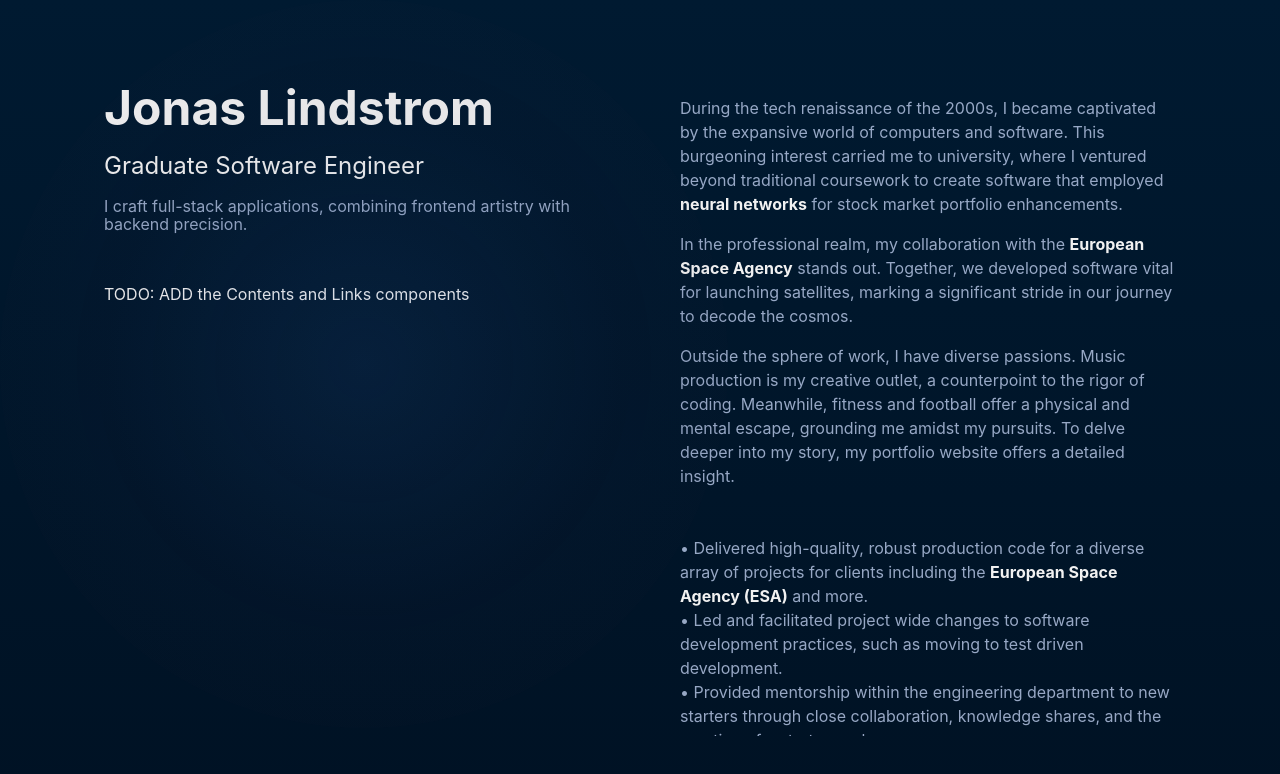
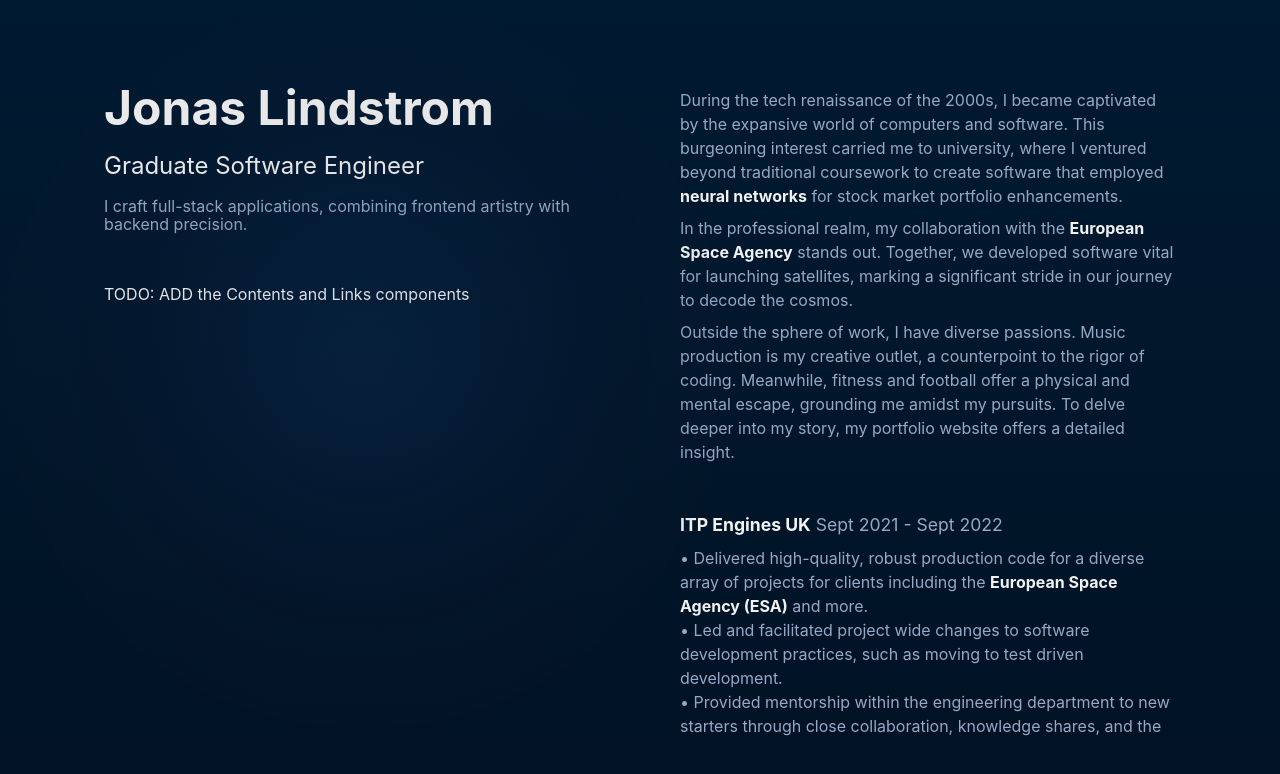
Before and after one commit to jdl00/portfolio, a React (Create React App) app: page / in a window 1280 px wide. Shown: the top 774 px of the page. Built offline with nearby package versions, Linux system fonts and the light colour scheme.

Commit message:
Various changes

```diff
--- a/src/components/MainLayout/RightSection/JobExperienceContent.tsx
+++ b/src/components/MainLayout/RightSection/JobExperienceContent.tsx
@@ -1,11 +1,12 @@
 import React from 'react';
 
-import { StyledParagraph } from './RightStyles';
+import { StyledParagraph, EmployerDate } from './RightStyles';
 import { Fade } from 'react-awesome-reveal';
 
 const JobExperienceContent = [
     <>
     <Fade>
+        <EmployerDate><strong>ITP Engines UK</strong> Sept 2021 - Sept 2022</EmployerDate>
         <StyledParagraph variant="body1">
             • Delivered high-quality, robust production code for a diverse array of projects for clients including the <strong>European Space Agency (ESA)</strong> and more.<br />
             • Led and facilitated project wide changes to software development practices, such as moving to test driven development.<br />
@@ -18,6 +19,7 @@ const JobExperienceContent = [
         </StyledParagraph>
     </Fade>
     <Fade>
+        <EmployerDate><strong>CloudCall</strong> July 2016 - Sept 2016</EmployerDate>
         <StyledParagraph variant="body1">
         • Developed, designed and shipped production code, for a rendition of space invaders primarily using a tech stack of JavaScript, Electron, Phaser and MongoDB.<br />
         • Designed copyright-free graphics for use in the implementation.<br />
--- a/src/components/MainLayout/RightSection/RightStyles.ts
+++ b/src/components/MainLayout/RightSection/RightStyles.ts
@@ -1,4 +1,4 @@
-import { styled } from '@mui/system';
+import { styled, alpha } from '@mui/system';
 import { Box, Container,  Typography } from '@mui/material';
 
 export const StyledInnerBox = styled(Box)(({ theme }) => ({
@@ -7,7 +7,7 @@ export const StyledInnerBox = styled(Box)(({ theme }) => ({
 }));
 
 export const StyledParagraph = styled(Typography)({
-  paddingTop: '1rem',
+  paddingTop: '0.5rem',
 });
 
 export const MainContainer = styled(Container)({
@@ -17,3 +17,12 @@ export const MainContainer = styled(Container)({
 
 
 });
+
+export const EmployerDate =  styled(Typography)(({ theme }) => ({
+    fontWeight: "normal",
+    fontSize: '1.1rem',
+    paddingTop: '1rem',
+    paddingBottom: '0rem',
+    color: alpha(theme.palette.secondary.main, 0.85),
+    alignItems: 'flex-start',
+  }));
```
